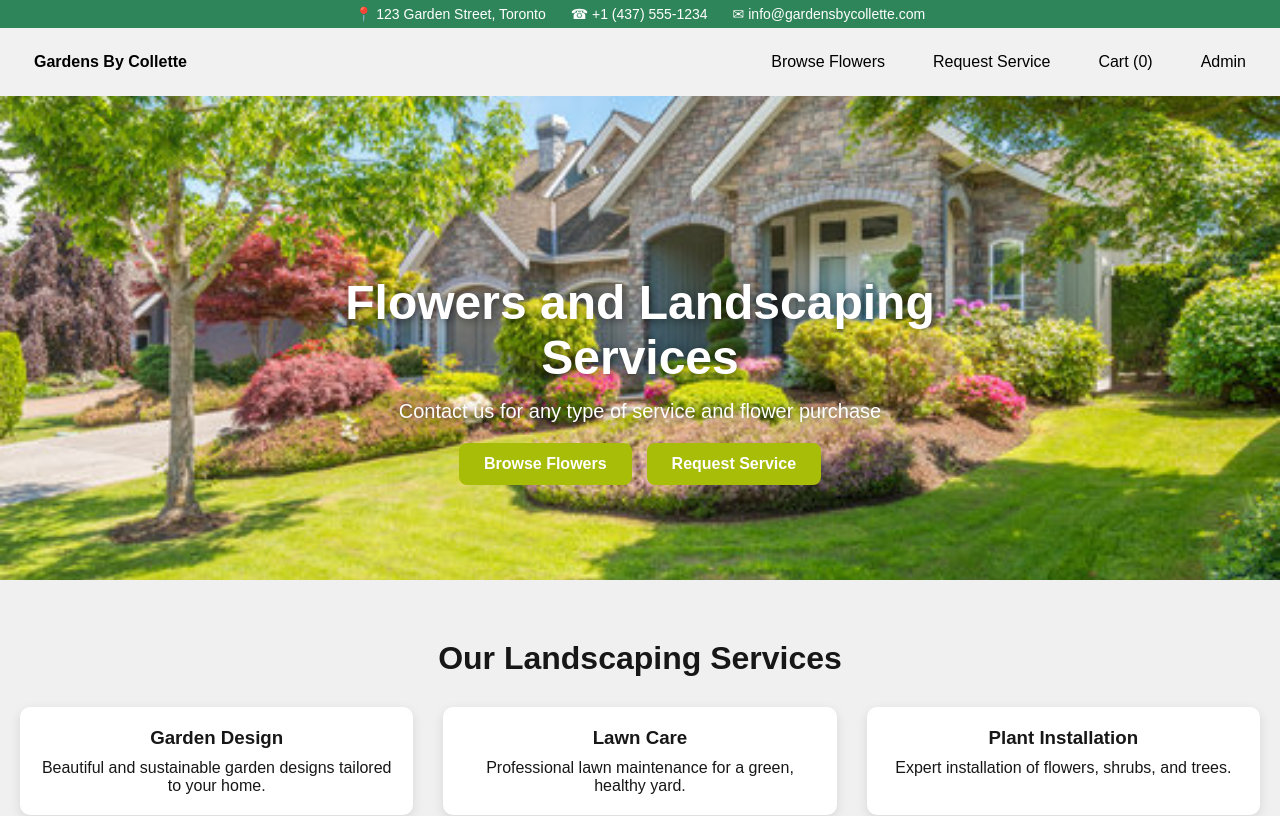
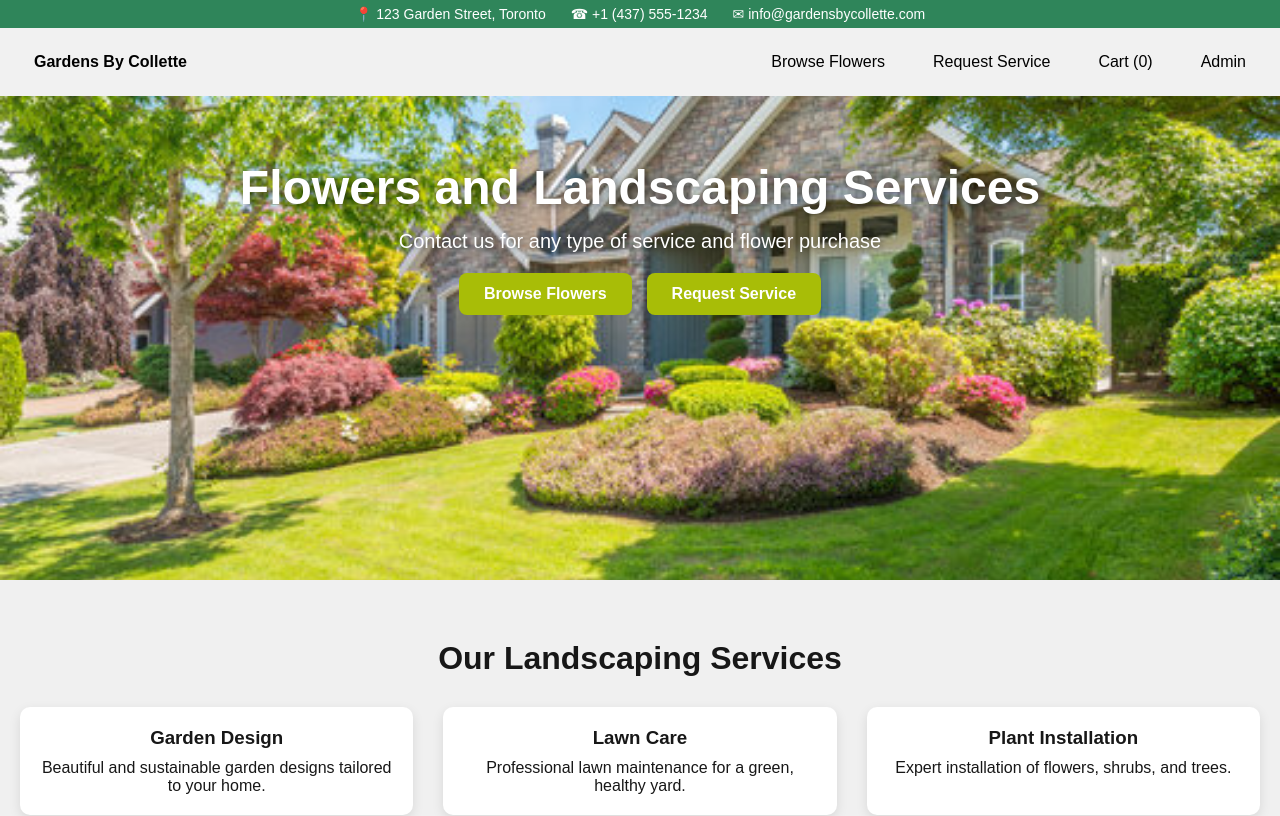
Before and after one commit to fazlayelahisafin/gardensbycollette, a Next.js app: page / in a window 1280 px wide. Shown: the top 816 px of the page. Built offline with nearby package versions, Linux system fonts and the light colour scheme.

Commit message:
Fix issue

```diff
--- a/app/page.module.css
+++ b/app/page.module.css
@@ -5,13 +5,26 @@ body {
   /* prevent content hiding behind fixed navbar */
 }
 
-.hero {
+/* .hero {
   position: relative;
   width: 100%;
   height: 500px;
   display: flex;
   align-items: center;
   justify-content: center;
+  overflow: hidden;
+} */
+
+.hero {
+  position: relative;
+  width: 100%;
+  height: 500px;
+  display: flex;
+  align-items: flex-start;
+  /* start from top */
+  justify-content: center;
+  padding-top: 80px;
+  /* push content below navbar */
   overflow: hidden;
 }
 
@@ -27,15 +40,15 @@ body {
 } */
 
 .heroOverlay {
-  position: absolute;
-  top: 60%;
-  /* move it slightly down */
-  left: 50%;
-  transform: translate(-50%, -50%);
+  position: relative;
+  /* no absolute */
+  top: auto;
+  transform: none;
   text-align: center;
   color: white;
+  max-width: 90%;
   z-index: 2;
-  max-width: 90%;
+  margin: 0 auto;
 }
 
 .heroOverlay h1 {
```
